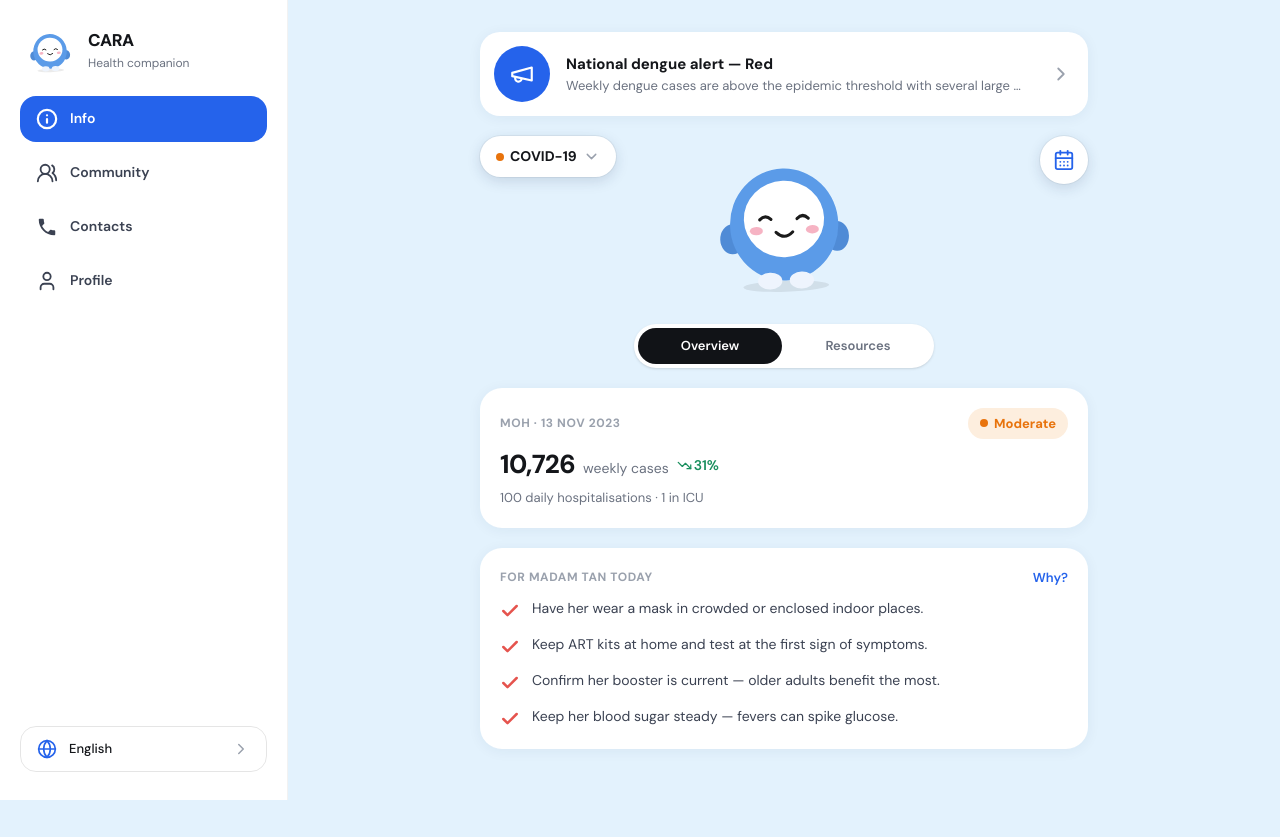
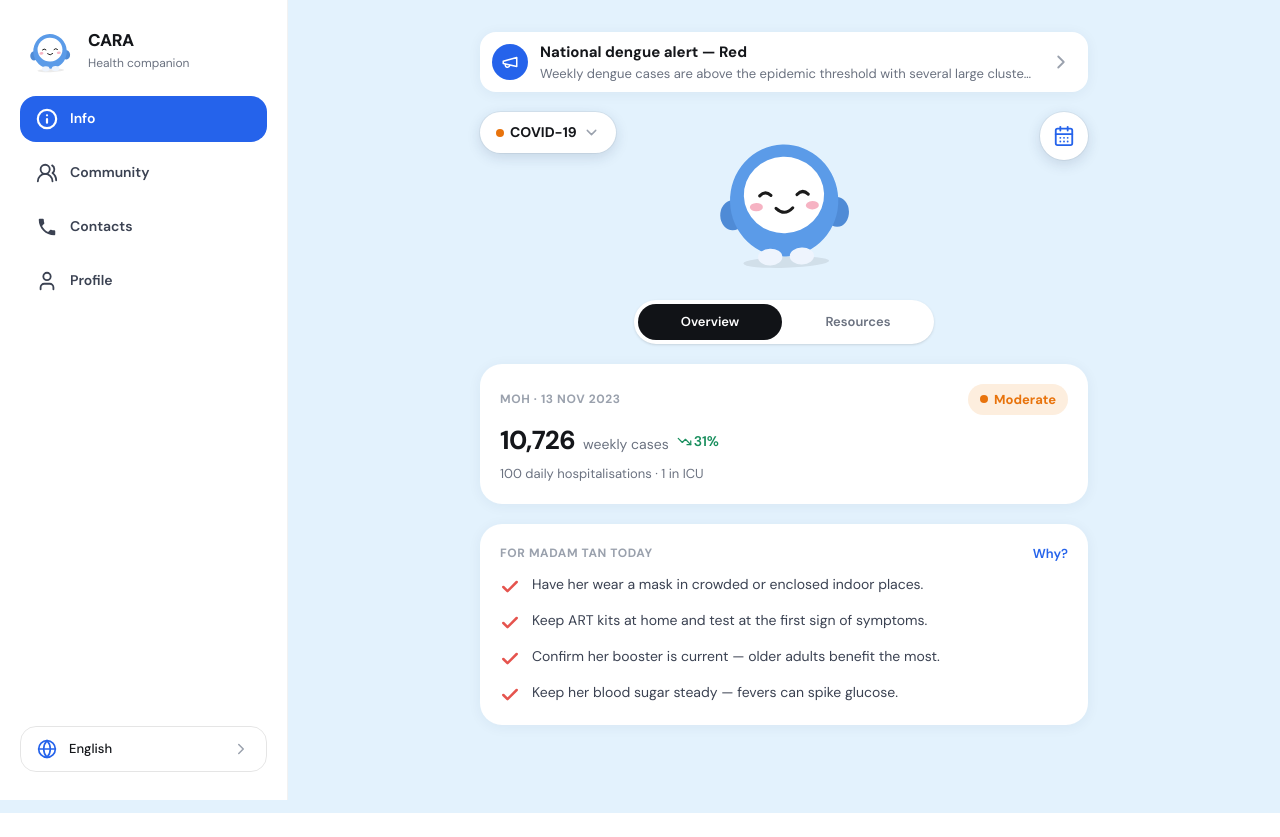
Before and after one commit to kjcheong03/orca, a Next.js app: page / in a window 1280 px wide. After the commit the page ends 813 px from the top, so only its background shows below. Built offline with nearby package versions, Linux system fonts and the light colour scheme.

Commit message:
reduce height of broadcast container

```diff
--- a/components/AdvisoryCarousel.tsx
+++ b/components/AdvisoryCarousel.tsx
@@ -42,7 +42,7 @@ export default function AdvisoryCarousel() {
       onMouseEnter={() => setPaused(true)}
       onMouseLeave={() => setPaused(false)}
       aria-label="View all advisories"
-      className="relative block h-[84px] w-full overflow-hidden rounded-[20px] bg-card text-left shadow-[0_2px_14px_rgba(30,50,90,0.06)] transition-shadow hover:shadow-[0_4px_20px_rgba(30,50,90,0.1)]"
+      className="relative block h-[60px] w-full overflow-hidden rounded-[16px] bg-card text-left shadow-[0_2px_14px_rgba(30,50,90,0.06)] transition-shadow hover:shadow-[0_4px_20px_rgba(30,50,90,0.1)]"
     >
       <AnimatePresence initial={false}>
         <motion.div
@@ -51,10 +51,10 @@ export default function AdvisoryCarousel() {
           animate={{ y: "0%" }}
           exit={{ y: "-110%" }}
           transition={{ duration: 0.55, ease: [0.22, 1, 0.36, 1] }}
-          className="absolute inset-0 flex items-center gap-4 py-3.5 pl-3.5 pr-16"
+          className="absolute inset-0 flex items-center gap-3 px-3 pr-14"
         >
-          <span className="flex h-14 w-14 shrink-0 items-center justify-center rounded-full bg-brand">
-            <Megaphone size={26} className="text-white" />
+          <span className="flex h-9 w-9 shrink-0 items-center justify-center rounded-full bg-brand">
+            <Megaphone size={18} className="text-white" />
           </span>
           <span className="min-w-0 flex-1">
             <span className="block truncate text-[15px] font-bold text-ink">
--- a/components/BroadcastSheet.tsx
+++ b/components/BroadcastSheet.tsx
@@ -65,7 +65,7 @@ export default function BroadcastSheet() {
                   onClick={() => setExpanded(open ? null : b.id)}
                   aria-expanded={open}
                   aria-controls={`broadcast-body-${b.id}`}
-                  className="flex w-full items-center gap-3 p-5 text-left"
+                  className="flex w-full items-center gap-3 px-4 py-3.5 text-left"
                 >
                   <span className="flex h-9 w-9 shrink-0 items-center justify-center rounded-full bg-brand">
                     <Megaphone size={18} className="text-white" />
```
